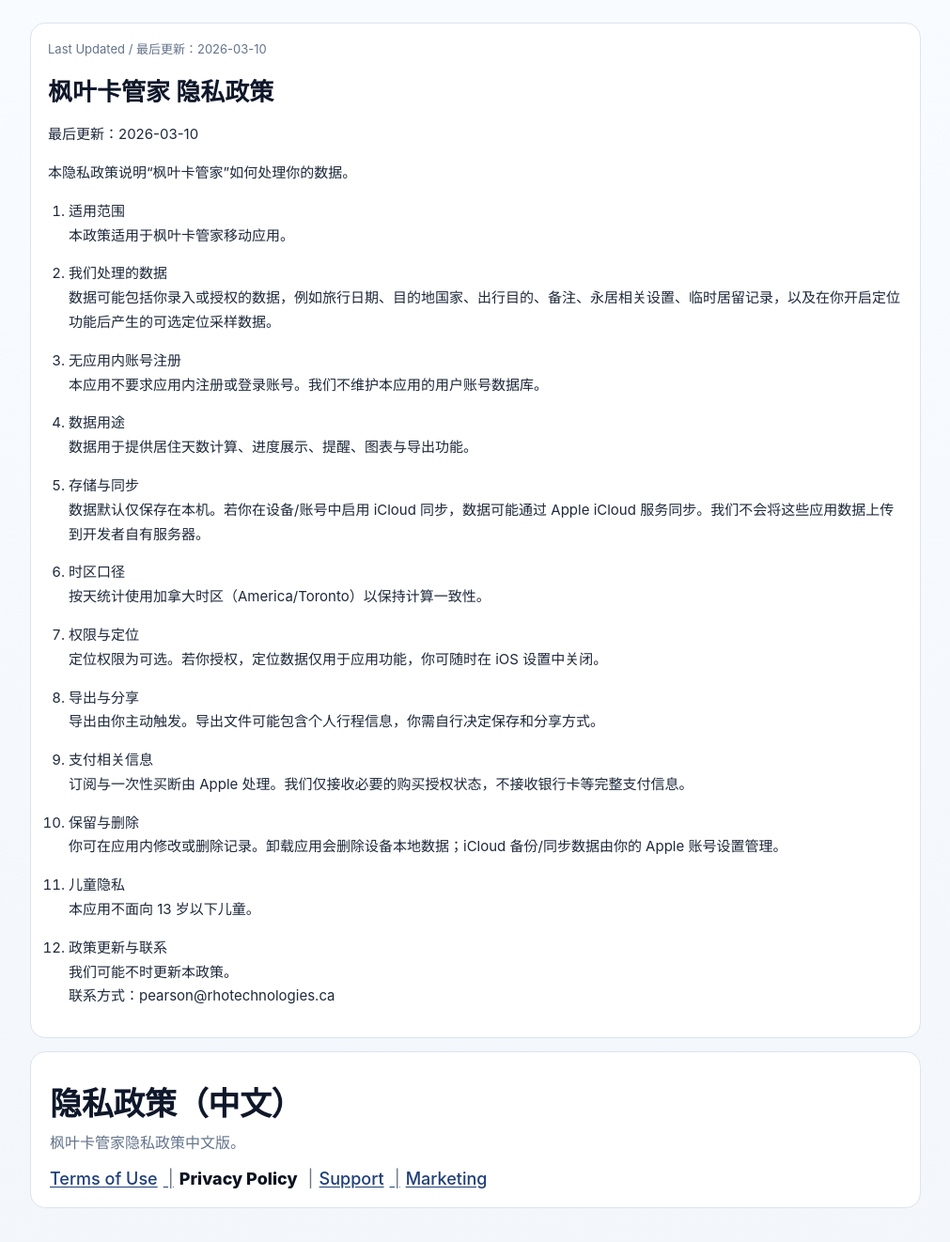
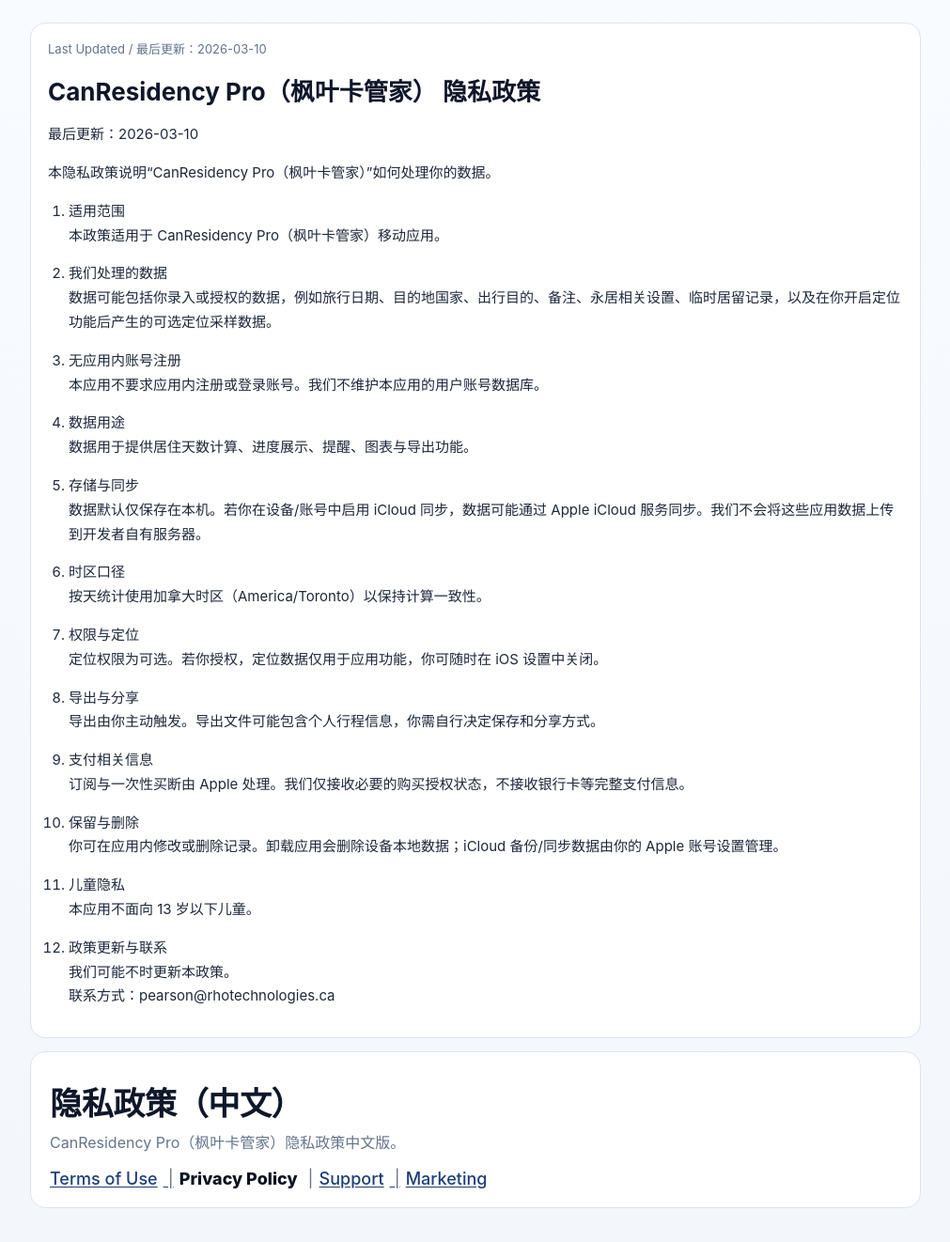
Before and after one commit to PearsonLi/PRHelper-Legal, a Jekyll site: the page built from privacy-zh.md, in a window 1280 px wide. Shown: the whole page at 94% size, without its empty margins (134-1145 px from the left). Built offline with Jekyll 4.4.1, drawn with Linux system fonts in a browser that asks for light colours.

Commit message:
brand: align zh legal pages with CanResidency Pro naming

```diff
--- a/privacy-zh.md
+++ b/privacy-zh.md
@@ -1,22 +1,22 @@
 ---
-title: 隐私政策（中文）
+title: CanResidency Pro 隐私政策（中文）
 permalink: /privacy/zh/
 layout: legal
 hero_title: 隐私政策（中文）
-hero_subtitle: 枫叶卡管家隐私政策中文版。
+hero_subtitle: CanResidency Pro（枫叶卡管家）隐私政策中文版。
 last_updated: 2026-03-10
 nav_key: privacy
 ---
 
 
-# 枫叶卡管家 隐私政策
+# CanResidency Pro（枫叶卡管家） 隐私政策
 
 最后更新：2026-03-10
 
-本隐私政策说明“枫叶卡管家”如何处理你的数据。
+本隐私政策说明“CanResidency Pro（枫叶卡管家）”如何处理你的数据。
 
 1. 适用范围
-   本政策适用于枫叶卡管家移动应用。
+   本政策适用于 CanResidency Pro（枫叶卡管家）移动应用。
 
 2. 我们处理的数据
    数据可能包括你录入或授权的数据，例如旅行日期、目的地国家、出行目的、备注、永居相关设置、临时居留记录，以及在你开启定位功能后产生的可选定位采样数据。
```
Also changed, not shown: terms-zh.md (+4 -4 lines).
